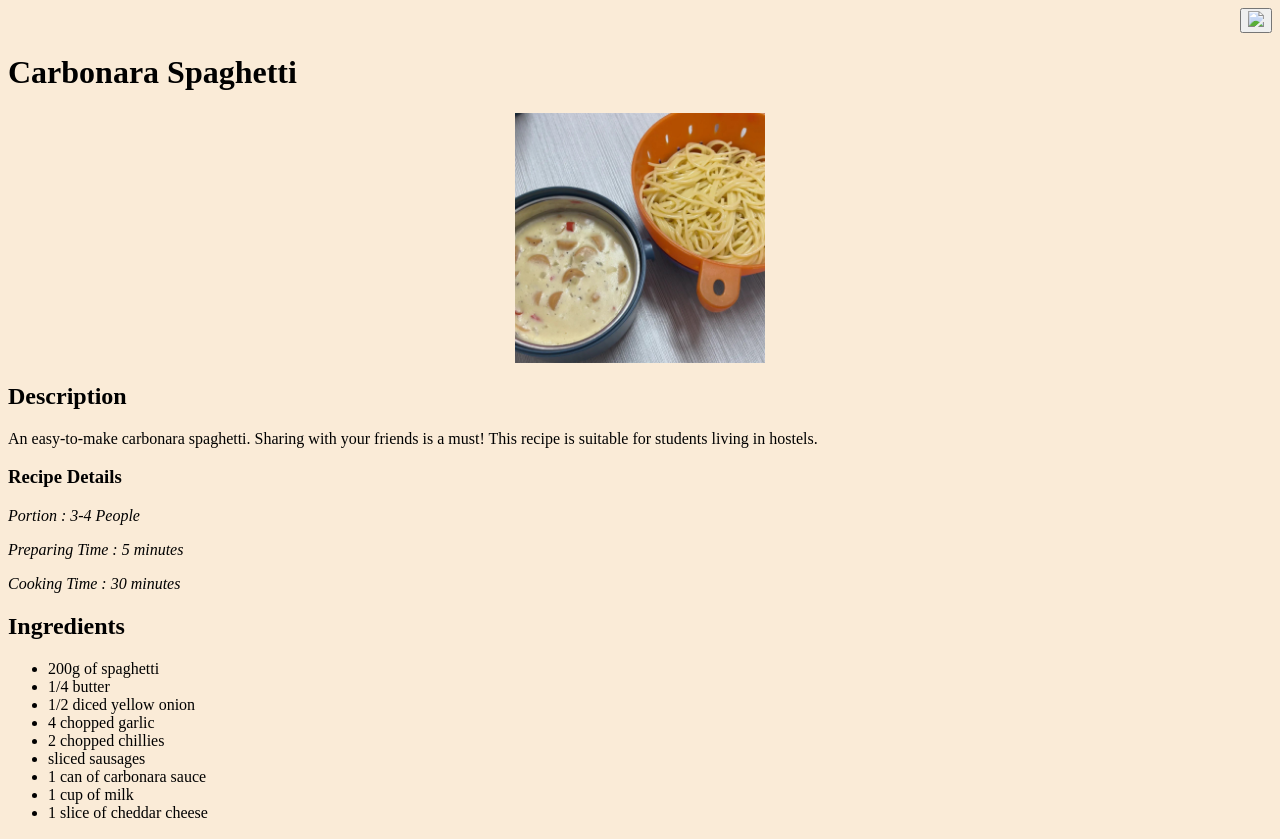
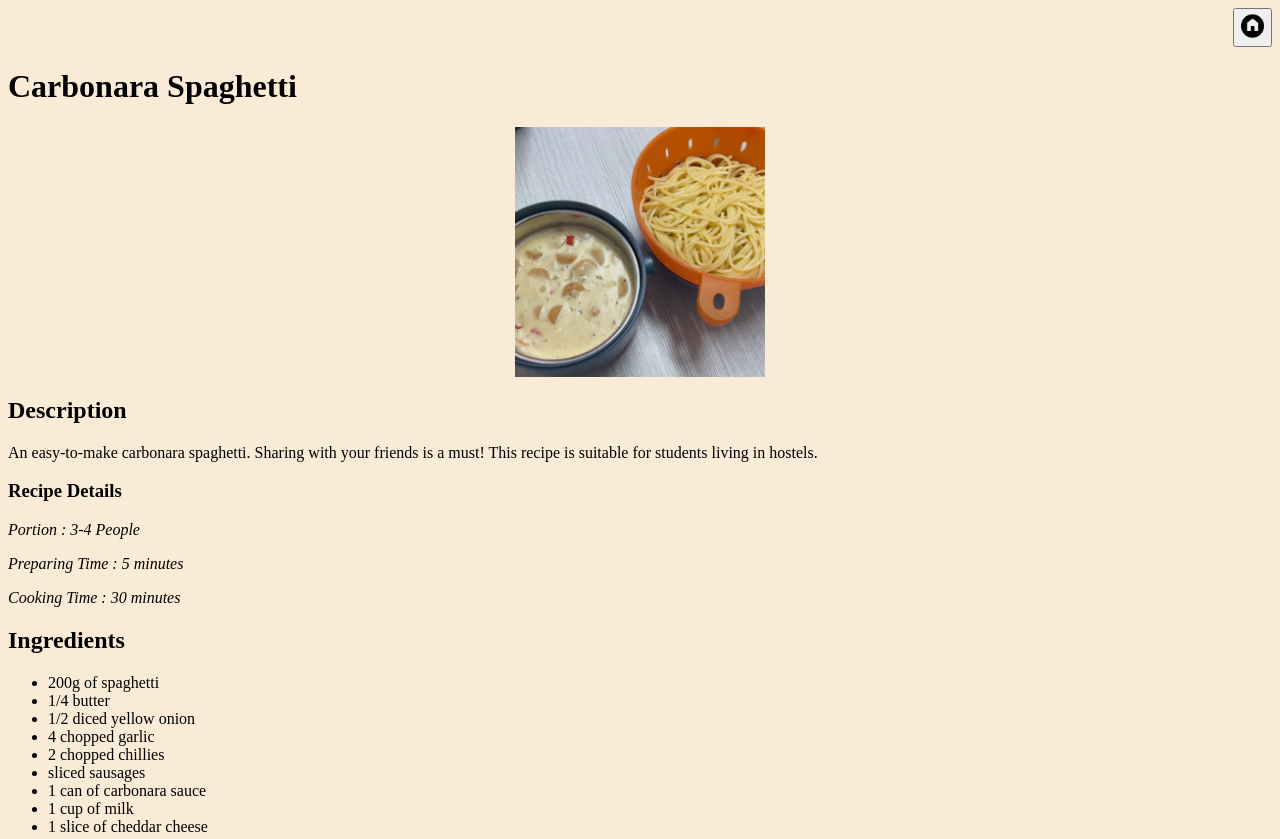
Before and after one commit to ndycv04/odin-recipes, a plain HTML site: page recipes/carbonara_spaghetti.html in a window 1280 px wide. Shown: the top 839 px of the page. Drawn offline with Linux system fonts and the light colour scheme; files whose address does not match are found by name.

Commit message:
Update carbonara_spaghetti.html

```diff
--- a/recipes/carbonara_spaghetti.html
+++ b/recipes/carbonara_spaghetti.html
@@ -7,7 +7,7 @@
 
     </head>
     <body>
-        <button class="home"><a href="../index.html"><img class="hp" src="../photos/home_button.jpg"></a></button>
+        <button class="home"><a href="../index.html"><img class="hp" src="../food photos/home_button.jpg"></a></button>
         <h1>Carbonara Spaghetti</h1>
         <img class="photo" src="../photos/Carbonara Spaghetti.jpg" height="250" alt="Tuna Casserole">
         <h2>Description</h2>
```
